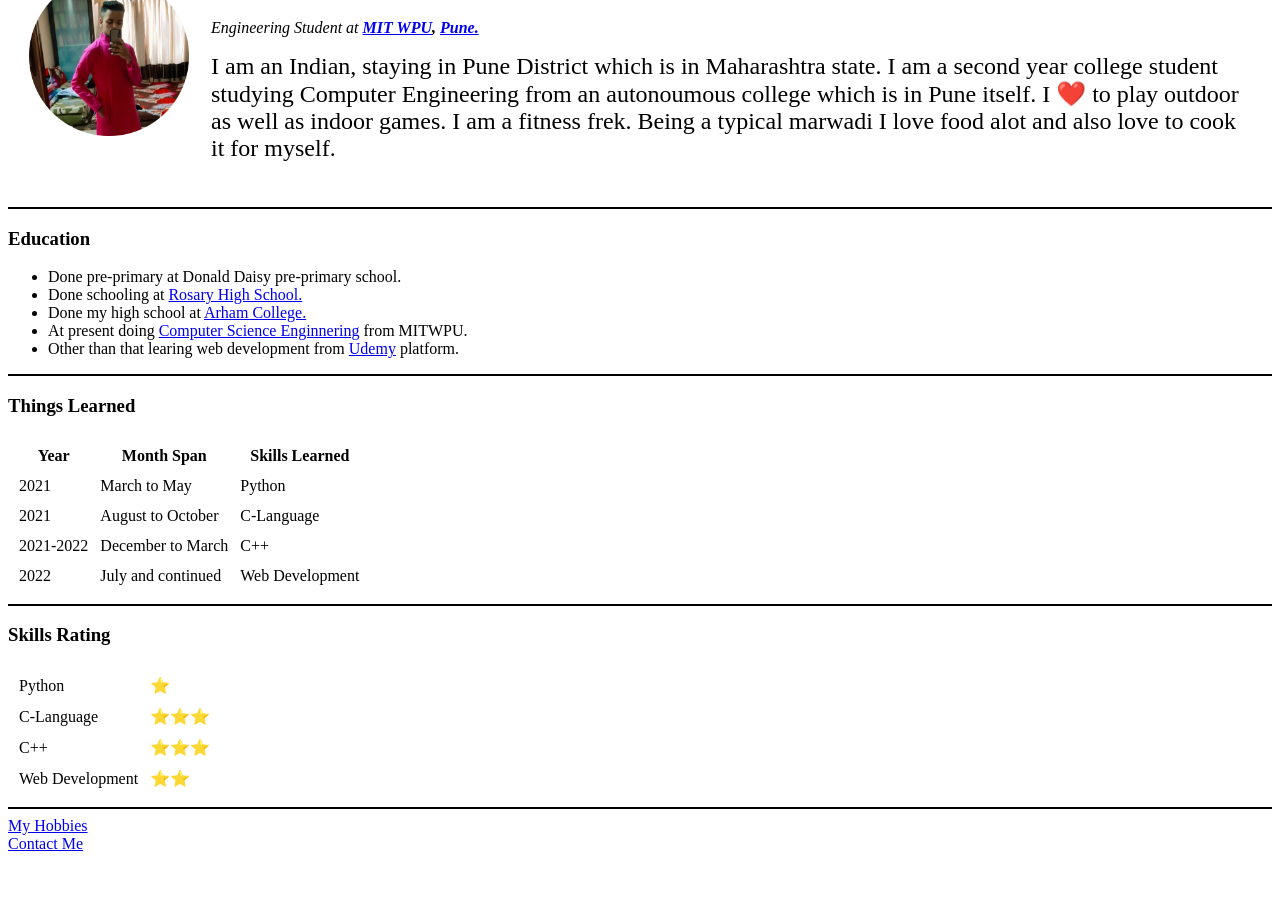
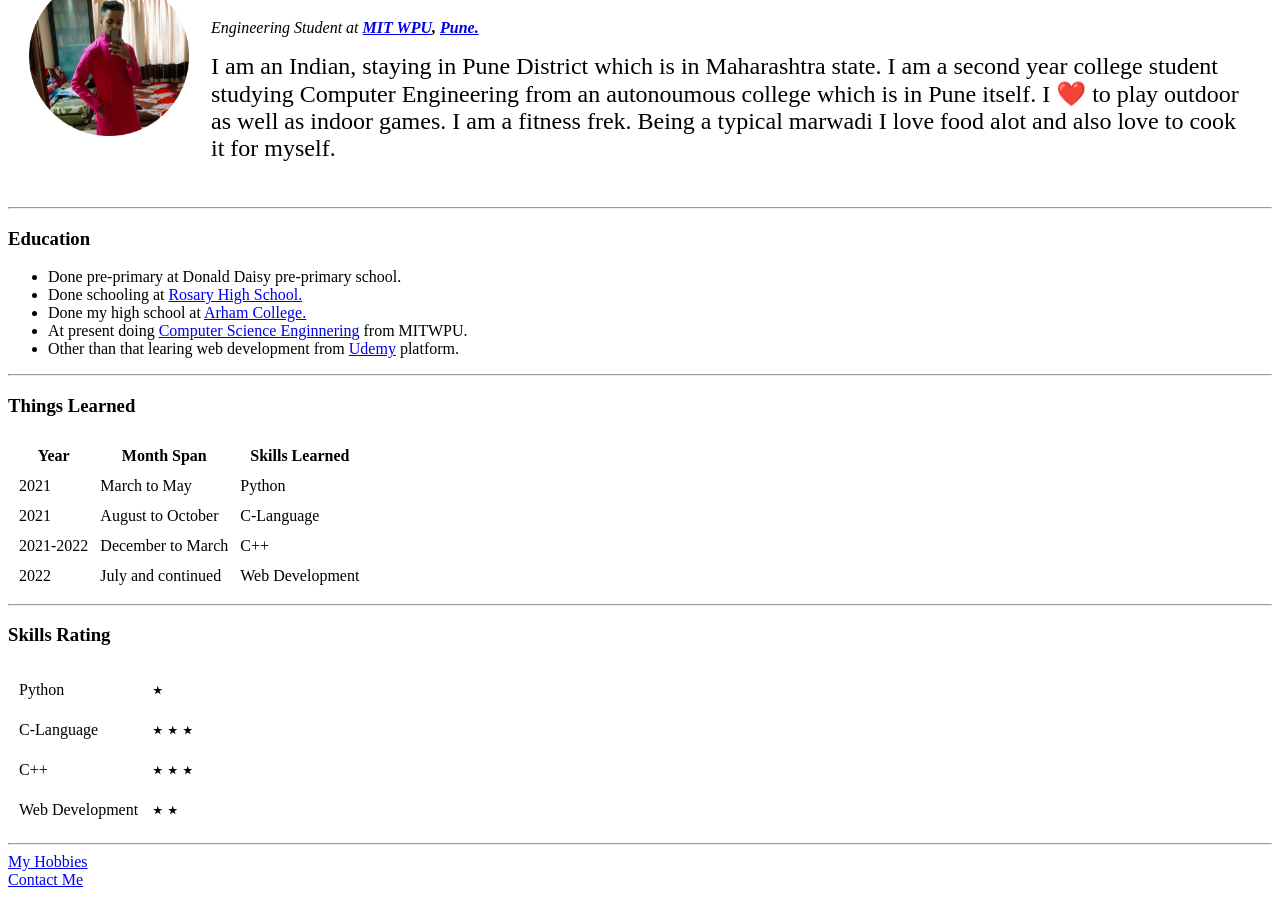
Before and after one commit to noob-beginner/cv, a plain HTML site: page index.html in a window 1280 px wide. Shown: the part 90-987 px from the top of the page. Before the commit the page ends 951 px from the top, so only its background shows below. Drawn offline with Linux system fonts and the light colour scheme.

Commit message:
Update index.html
Some css added

```diff
--- a/index.html
+++ b/index.html
@@ -4,6 +4,7 @@
 <head>
   <meta charset="utf-8">
   <title>Moksh's Personal Site</title>
+  <link rel="stylesheet" href="css/styles.css">
 </head>
 
 <body>
@@ -11,7 +12,7 @@
     <tr>
       <td><img src="images\mko2.png" width="160" height="160" alt="Moksh's insta dp"></td>
       <td>
-        <h1 style="text-align:left">Moksh Oswal</h1>
+        <h1>Moksh Oswal</h1>
         <p><em>Engineering Student at <strong><a href="https://collegedunia.com/university/18416-mit-world-peace-university-mitwpu-pune">MIT WPU</a>, <a href="https://en.wikipedia.org/wiki/Pune">Pune.</a></strong></em></p>
         <p>
           <font size="+2">I am an Indian, staying in Pune District which is in Maharashtra state. I am a second year college student studying Computer Engineering from an autonoumous college which is in Pune itself. I ❤️ to play outdoor as well as
@@ -20,7 +21,7 @@
       </td>
     </tr>
   </table>
-  <hr size="2" color="black" noshade>
+  <hr>
   <h3>Education</h3>
   <ul>
     <li>Done pre-primary at Donald Daisy pre-primary school.</li>
@@ -30,7 +31,7 @@
       from MITWPU.</li>
     <li>Other than that learing web development from <a href="https://www.udemy.com/course/the-complete-web-development-bootcamp/">Udemy</a> platform.</li>
   </ul>
-  <hr size="2" color="black" noshade>
+  <hr>
   <h3>Things Learned</h3>
   <table cellspacing="10">
     <thead>
@@ -63,28 +64,36 @@
       </tr>
     </tbody>
   </table>
-  <hr size="2" color="black" noshade>
+  <hr>
   <h3>Skills Rating</h3>
   <table cellspacing="10">
     <tr>
       <td>Python</td>
-      <td>⭐</td>
+      <td>
+        <font size="+2">⋆</font>
+      </td>
     </tr>
     <tr>
       <td>C-Language</td>
-      <td>⭐⭐⭐</td>
+      <td>
+        <font size="+2">⋆⋆⋆</font>
+      </td>
     </tr>
     <tr>
       <td>C++</td>
-      <td>⭐⭐⭐</td>
+      <td>
+        <font size="+2">⋆⋆⋆</font>
+      </td>
     </tr>
     <tr>
       <td>Web Development</td>
-      <td>⭐⭐</td>
+      <td>
+        <font size="+2">⋆⋆</font>
+      </td>
     </tr>
   </table>
   </table>
-  <hr size="2" color="black" noshade>
+  <hr>
   <a href="hobbies.html">My Hobbies</a><br>
   <a href="contact.html">Contact Me</a><br>
 </body>
```
